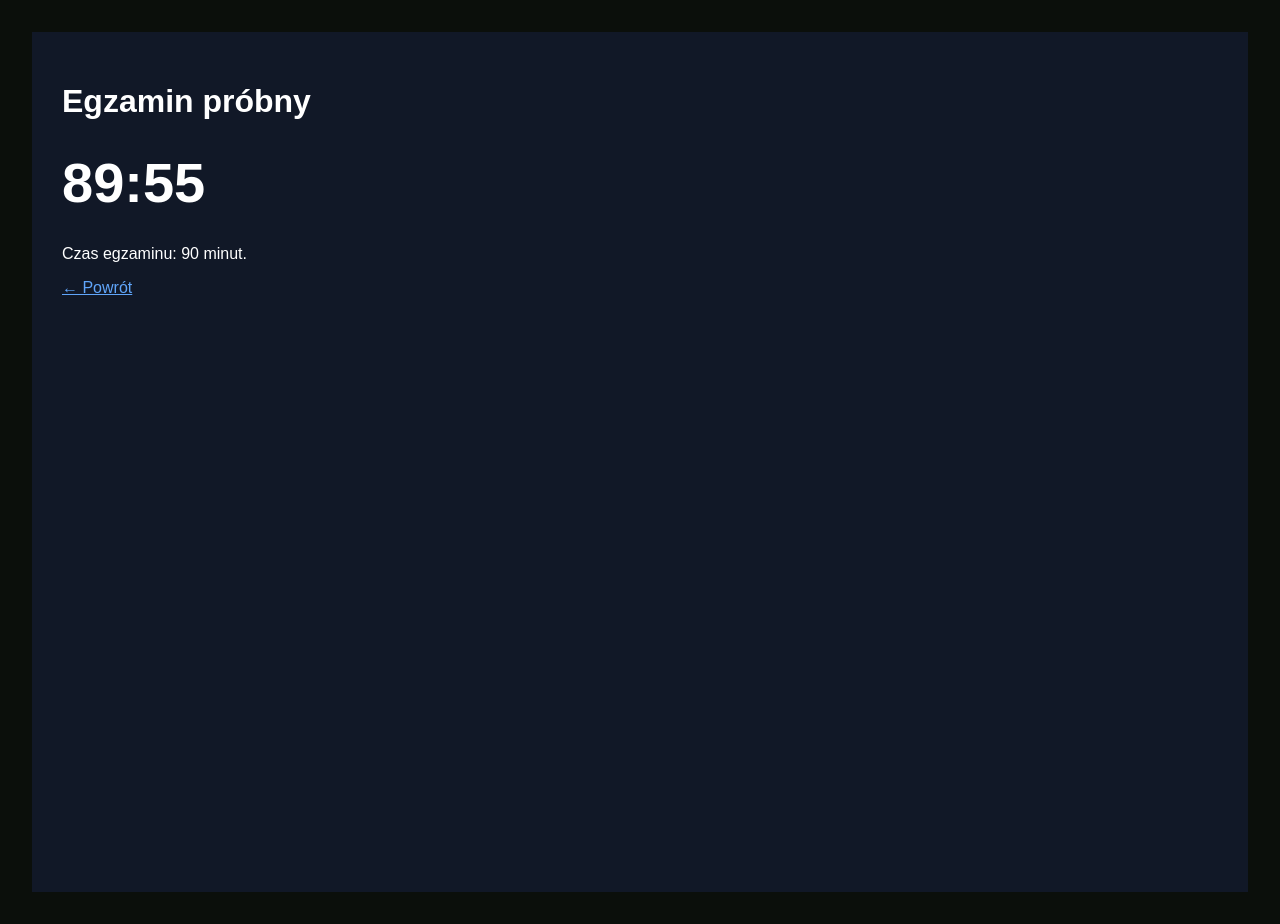
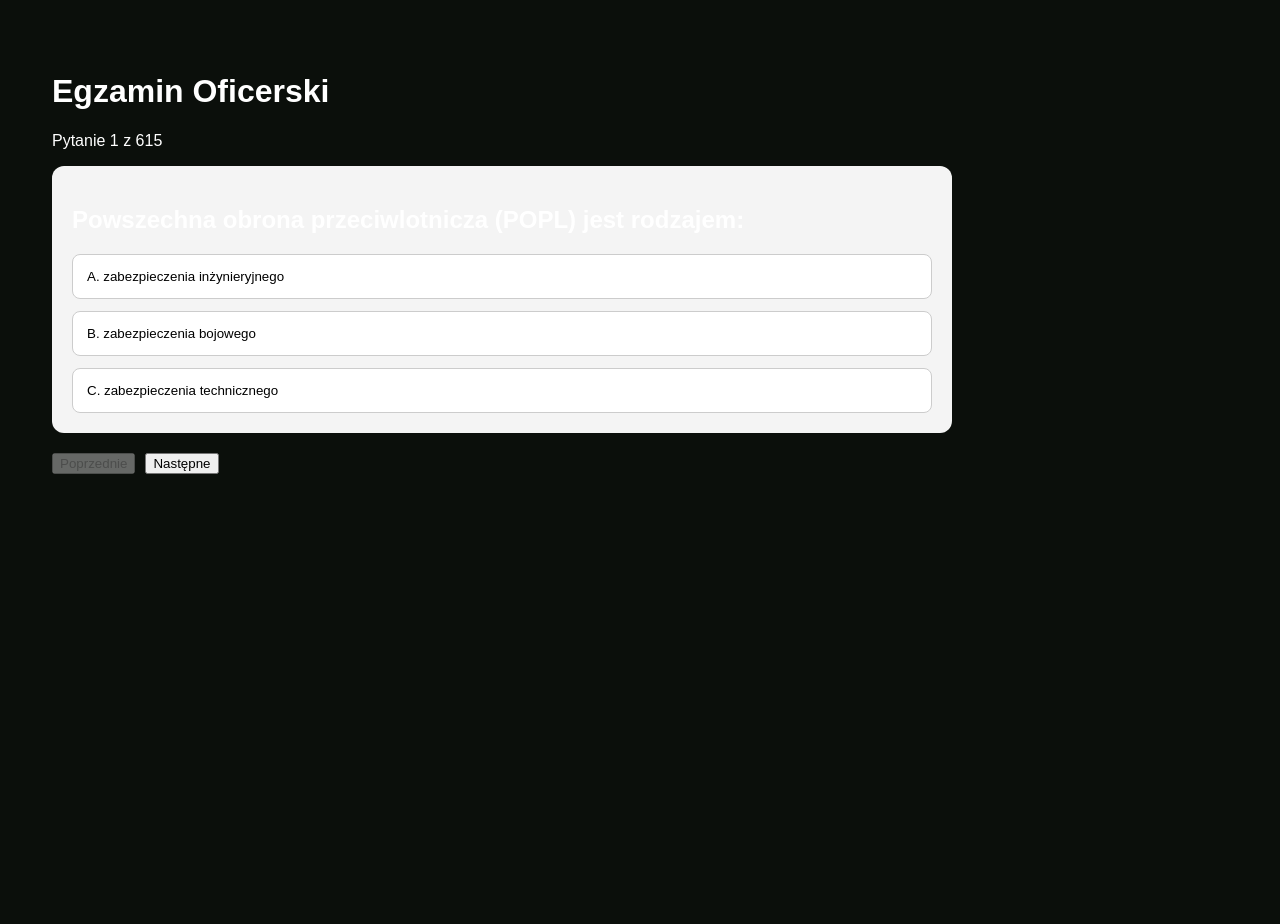
Before and after one commit to Mariola007/egzamin, a Next.js app: page /egzamin in a window 1280 px wide. After the commit the page ends 800 px from the top, so only its background shows below. Built offline with nearby package versions, Linux system fonts and the light colour scheme.

Commit message:
Update page.tsx

```diff
--- a/app/egzamin/page.tsx
+++ b/app/egzamin/page.tsx
@@ -1,49 +1,75 @@
 "use client";
 
-import { useEffect, useState } from "react";
+import { useMemo, useState } from "react";
+import pytania from "../../data/questions.json";
 
 export default function Egzamin() {
-  const [czas, setCzas] = useState(90 * 60);
+  const lista = useMemo(() => [...(pytania as any[])].slice(0, 615), []);
+  const [nr, setNr] = useState(0);
+  const [odp, setOdp] = useState<{ [k: number]: string }>({});
+  const [koniec, setKoniec] = useState(false);
 
-  useEffect(() => {
-    const timer = setInterval(() => {
-      setCzas((c) => (c > 0 ? c - 1 : 0));
-    }, 1000);
+  const pyt = lista[nr];
 
-    return () => clearInterval(timer);
-  }, []);
+  const wynik = lista.reduce(
+    (s, p, i) => s + (odp[i] === p.correctKey ? 1 : 0),
+    0
+  );
 
-  const min = Math.floor(czas / 60);
-  const sek = czas % 60;
+  if (koniec) {
+    return (
+      <main style={{ padding: 20, fontFamily: "Arial" }}>
+        <h1>Wynik egzaminu</h1>
+        <h2>{wynik} / {lista.length}</h2>
+        <p>{wynik >= 430 ? "✅ ZALICZONE" : "❌ NIEZALICZONE"}</p>
+      </main>
+    );
+  }
 
   return (
-    <main
-      style={{
-        minHeight: "100vh",
-        background: "#111827",
-        color: "white",
-        padding: 30,
-        fontFamily: "Arial"
-      }}
-    >
-      <h1>Egzamin próbny</h1>
+    <main style={{ padding: 20, fontFamily: "Arial", maxWidth: 900 }}>
+      <h1>Egzamin Oficerski</h1>
 
-      <div
-        style={{
-          fontSize: 56,
-          fontWeight: "bold",
-          color: czas < 300 ? "#ef4444" : "white",
-          margin: "30px 0"
-        }}
-      >
-        {String(min).padStart(2, "0")}:{String(sek).padStart(2, "0")}
+      <p>Pytanie {nr + 1} z {lista.length}</p>
+
+      <div style={{ background: "#f4f4f4", padding: 20, borderRadius: 12 }}>
+        <h2>{pyt.question}</h2>
+
+        <div style={{ display: "grid", gap: 12 }}>
+          {pyt.choices.map((o: any) => (
+            <button
+              key={o.key}
+              onClick={() =>
+                setOdp({ ...odp, [nr]: o.key })
+              }
+              style={{
+                padding: 14,
+                textAlign: "left",
+                borderRadius: 8,
+                border: "1px solid #ccc",
+                background:
+                  odp[nr] === o.key ? "#2563eb" : "white",
+                color: odp[nr] === o.key ? "white" : "black",
+                cursor: "pointer",
+              }}
+            >
+              {o.key}. {o.text}
+            </button>
+          ))}
+        </div>
       </div>
 
-      <p>Czas egzaminu: 90 minut.</p>
+      <div style={{ display: "flex", gap: 10, marginTop: 20 }}>
+        <button disabled={nr === 0} onClick={() => setNr(nr - 1)}>
+          Poprzednie
+        </button>
 
-      <a href="/" style={{ color: "#60a5fa" }}>
-        ← Powrót
-      </a>
+        {nr < lista.length - 1 ? (
+          <button onClick={() => setNr(nr + 1)}>Następne</button>
+        ) : (
+          <button onClick={() => setKoniec(true)}>Zakończ egzamin</button>
+        )}
+      </div>
     </main>
   );
 }
```
